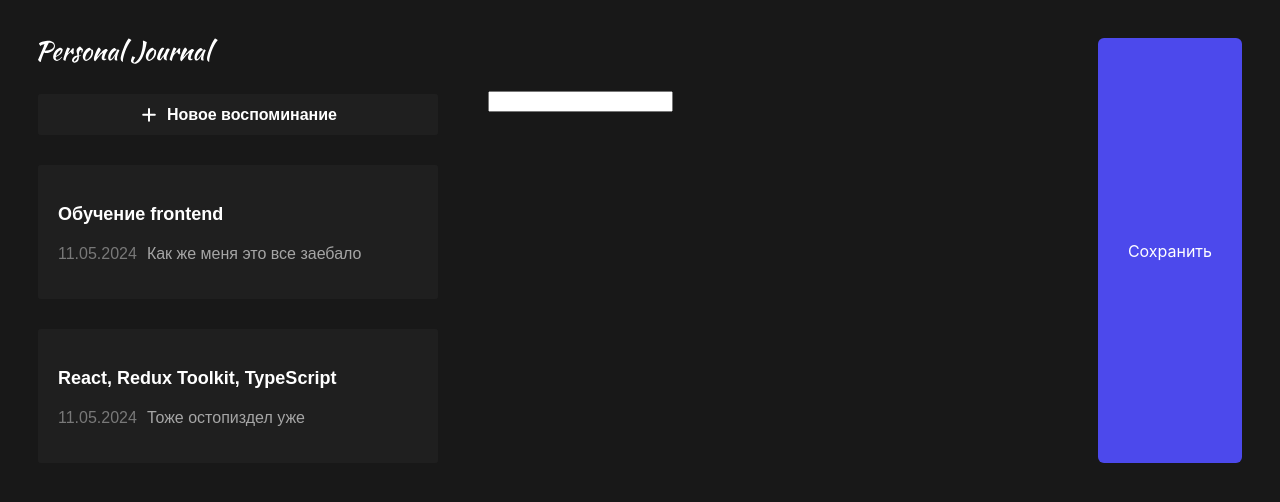
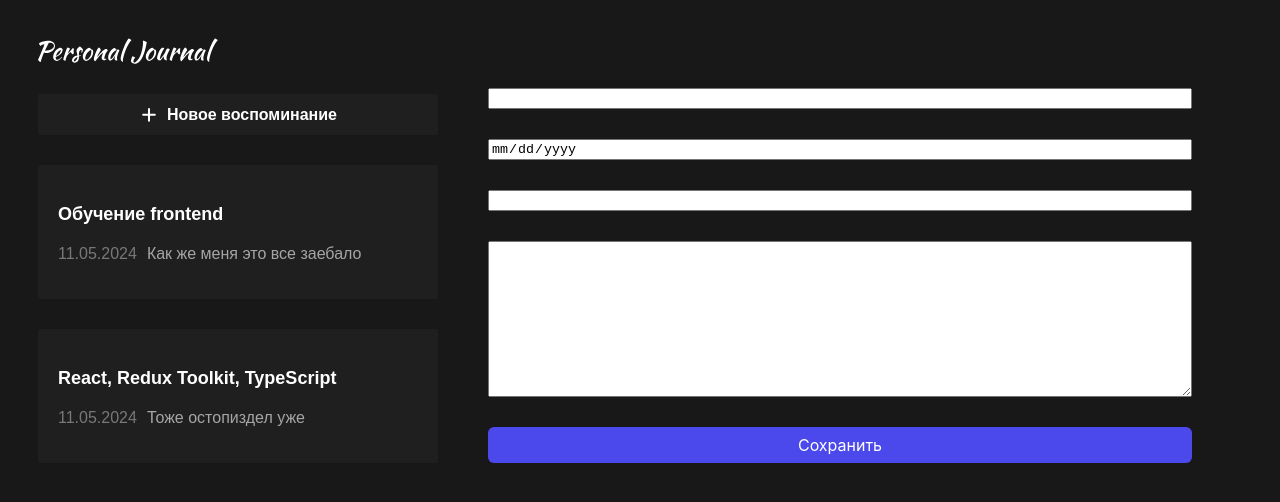
Before and after one commit to ZaikaAnton/project-journal-list, a React app: page / in a window 1280 px wide. Shown: the top 502 px of the page. Built offline with nearby package versions, Linux system fonts and the light colour scheme; the HTML template or start-up script is replaced by a standard one.

Commit message:
create form, add logic form, repair button

```diff
--- a/src/App.jsx
+++ b/src/App.jsx
@@ -8,9 +8,7 @@ import CardButton from "./components/CardButton/CardButton";
 import JournalItem from "./components/JournalItem/JournalItem";
 
 import Body from "./layouts/Body/Body";
-
-import Button from "./components/Button/Button";
-import { useState } from "react";
+import JournalForm from "./components/JournalForm/JournalForm";
 
 function App() {
   const data = [
@@ -25,14 +23,6 @@ function App() {
       date: new Date(),
     },
   ];
-  // Состояние, которое следит за нашем имзменение в Input
-  const [inputData, setInputData] = useState("");
-
-  // Функция обработчика события при изменение Input
-  const inputChange = (event) => {
-    console.log(event.target.value);
-    setInputData(event.target.value);
-  };
 
   return (
     <>
@@ -58,9 +48,8 @@ function App() {
           </JournalList>
         </LeftPanel>
         <Body>
-          <input type="text" onChange={inputChange} />
+          <JournalForm />
         </Body>
-        <Button />
       </div>
     </>
   );
--- a/src/components/Button/Button.jsx
+++ b/src/components/Button/Button.jsx
@@ -1,19 +1,14 @@
-import { useState } from "react";
 import "./Button.css";
 
-function Button() {
-  const [textButtonSave, setTextButtonSave] = useState("Сохранить");
-
-  const clicked = () => {
-    setTextButtonSave("Выполнено");
-    console.log("Нажали на кнопку 'Сохранить'");
-  };
-
+function Button({ textButtonSave, onClickk }) {
   return (
-    <button onClick={clicked} className="button accent">
+    <button className="button accent" onClick={onClickk}>
       {textButtonSave}
     </button>
   );
 }
 
 export default Button;
+
+// textButtonSave - этот props приходит с JournalForm и имеет этот атрибут.
+// onClickk - эта функция обработчика события onClick. Она тоже приходит с JournalForm. При это в JournalForm onClickk - объявлена в качестве атрибута и перекинута как props
--- a/src/components/JournalForm/JournalForm.jsx
+++ b/src/components/JournalForm/JournalForm.jsx
@@ -1,134 +1,40 @@
-// import styles from "./JournalForm.module.css";
-// import Button from "../Button/Button";
-// import { useContext, useEffect, useReducer, useRef } from "react";
-// import { INITIAL_STATE, formReducer } from "./JournalForm.state";
-// import Input from "../Input/Input";
-// import cn from "classnames";
-// import { UserContext } from "../../context/user.context";
+import styles from "./JournalForm.module.css";
+import { useState } from "react";
+import Button from "../Button/Button";
 
-// function JournalForm({ onSubmit }) {
-//   const [formState, dispatchForm] = useReducer(formReducer, INITIAL_STATE);
-//   const { isValid, isFormReadyToSubmit, values } = formState;
-//   const titleRef = useRef();
-//   const dateRef = useRef();
-//   const postRef = useRef();
-//   const { userId } = useContext(UserContext);
+function JournalForm() {
+  // Состояние, которое следит за нашем имзменение в Input
+  const [inputData, setInputData] = useState("");
 
-//   const focusError = (isValid) => {
-//     switch (true) {
-//       case !isValid.title:
-//         titleRef.current.focus();
-//         break;
-//       case !isValid.date:
-//         dateRef.current.focus();
-//         break;
-//       case !isValid.post:
-//         postRef.current.focus();
-//         break;
-//     }
-//   };
+  // Функция обработчика события при изменение тега input // Еще не забываем к тегу формы input - Добавить атрибут value чтоб поле было контролируемым.
+  const inputChange = (event) => {
+    setInputData(event.target.value);
+    console.log(inputData);
+  };
 
-//   useEffect(() => {
-//     let timerId;
-//     if (!isValid.date || !isValid.post || !isValid.title) {
-//       focusError(isValid);
-//       timerId = setTimeout(() => {
-//         dispatchForm({ type: "RESET_VALIDITY" });
-//       }, 2000);
-//     }
-//     return () => {
-//       clearTimeout(timerId);
-//     };
-//   }, [isValid]);
+  //Функция, которая сабмитит() нашу форму. У ее target хранятся наши value со всех input. И при чем обработчик висит на теге form, а не на компоненте Button. И при это срабатывает при нажаите на Button
+  const addJournalItem = (event) => {
+    event.preventDefault();
 
-//   useEffect(() => {
-//     if (isFormReadyToSubmit) {
-//       onSubmit(values);
-//       dispatchForm({ type: "CLEAR" });
-//     }
-//   }, [isFormReadyToSubmit, values, onSubmit]);
+    const formData = new FormData(event.target);
+    const formProps = Object.fromEntries(formData);
+    console.log(formProps);
+  };
 
-//   useEffect(() => {
-//     dispatchForm({
-//       type: "SET_VALUE",
-//       payload: { userId },
-//     });
-//   }, [userId]);
+  return (
+    <form className={styles["journal-form"]} onSubmit={addJournalItem}>
+      <input type="title" name="text" />
+      <input type="date" name="date" />
+      <input type="text" name="tag" value={inputData} onChange={inputChange} />
+      <textarea name="post" id="" cols="30" rows="10"></textarea>
+      <Button
+        textButtonSave="Сохранить"
+        onClickk={() => {
+          console.log("Нажали на кнопку Сохранить");
+        }}
+      />
+    </form>
+  );
+}
 
-//   const onChange = (event) => {
-//     dispatchForm({
-//       type: "SET_VALUE",
-//       payload: { [event.target.name]: event.target.value },
-//     });
-//   };
-
-//   const addJournalItem = (event) => {
-//     event.preventDefault();
-//     const formData = new FormData(event.target);
-//     const formProps = Object.fromEntries(formData);
-//     dispatchForm({ type: "SUBMIT", payload: formProps });
-//   };
-
-//   return (
-//     <form className={styles["journal-form"]} onSubmit={addJournalItem}>
-//       {userId}
-//       <div>
-//         <Input
-//           ref={titleRef}
-//           type="text"
-//           name="title"
-//           value={values.title}
-//           onChange={onChange}
-//           appearence="title"
-//           isValid={isValid.title}
-//         />
-//       </div>
-
-//       <div className={styles["form-row"]}>
-//         <label htmlFor="date" className={styles["form-label"]}>
-//           <img src="/calendar.svg" alt="Иконка календаря" />
-//           <span>Дата</span>
-//         </label>
-//         <Input
-//           ref={dateRef}
-//           type="date"
-//           name="date"
-//           value={values.date}
-//           id="date"
-//           onChange={onChange}
-//           isValid={isValid.date}
-//         />
-//       </div>
-
-//       <div className={styles["form-row"]}>
-//         <label htmlFor="tag" className={styles["form-label"]}>
-//           <img src="/folder.svg" alt="Иконка папки" />
-//           <span>Метки</span>
-//         </label>
-//         <Input
-//           type="text"
-//           name="tag"
-//           onChange={onChange}
-//           value={values.tag}
-//           id="tag"
-//         />
-//       </div>
-
-//       <textarea
-//         ref={postRef}
-//         name="post"
-//         id=""
-//         value={values.post}
-//         cols="30"
-//         rows="10"
-//         onChange={onChange}
-//         className={cn(styles["input"], {
-//           [styles["invalid"]]: !isValid.post,
-//         })}
-//       ></textarea>
-//       <Button text="Сохранить" onClick={() => console.log("Нажали")} />
-//     </form>
-//   );
-// }
-
-// export default JournalForm;
+export default JournalForm;
--- /dev/null
+++ b/src/components/JournalForm/JournalForm.module.css
@@ -0,0 +1,51 @@
+.journal-form {
+  display: flex;
+  flex-direction: column;
+  gap: 30px;
+}
+
+/* .input-title {
+  border: none;
+  background: none;
+  font-size: 32px;
+  font-style: normal;
+  font-weight: 600;
+  line-height: normal;
+  border-bottom: 2px solid #6e6c6c;
+  color: rgb(248, 240, 224);
+  width: 100%;
+} */
+
+.form-row {
+  display: flex;
+  align-items: center;
+  gap: 45px;
+}
+
+.form-label {
+  display: flex;
+  align-items: center;
+  gap: 20px;
+  min-width: 100px;
+}
+
+.input {
+  border: none;
+  background: none;
+  font-size: 14px;
+  font-style: normal;
+  font-weight: 600;
+  line-height: normal;
+  border-bottom: 2px solid #6e6c6c;
+  color: rgb(248, 240, 224);
+  width: 100%;
+}
+
+.invalid {
+  border: 1px solid red;
+  background-color: rgb(233, 138, 138);
+}
+
+input[type="date"]::-webkit-calendar-picker-indicator {
+  filter: brightness(0) invert(1);
+}
--- a/src/layouts/Body/Body.jsx
+++ b/src/layouts/Body/Body.jsx
@@ -6,4 +6,4 @@ function Body({ children }) {
 
 export default Body;
 
-// тут children - Это все то, что (лежит в компоненте Body)
+// тут children - Это все то, что (лежит в компоненте Body) В качестве children сюда попадает JournalForm
```
